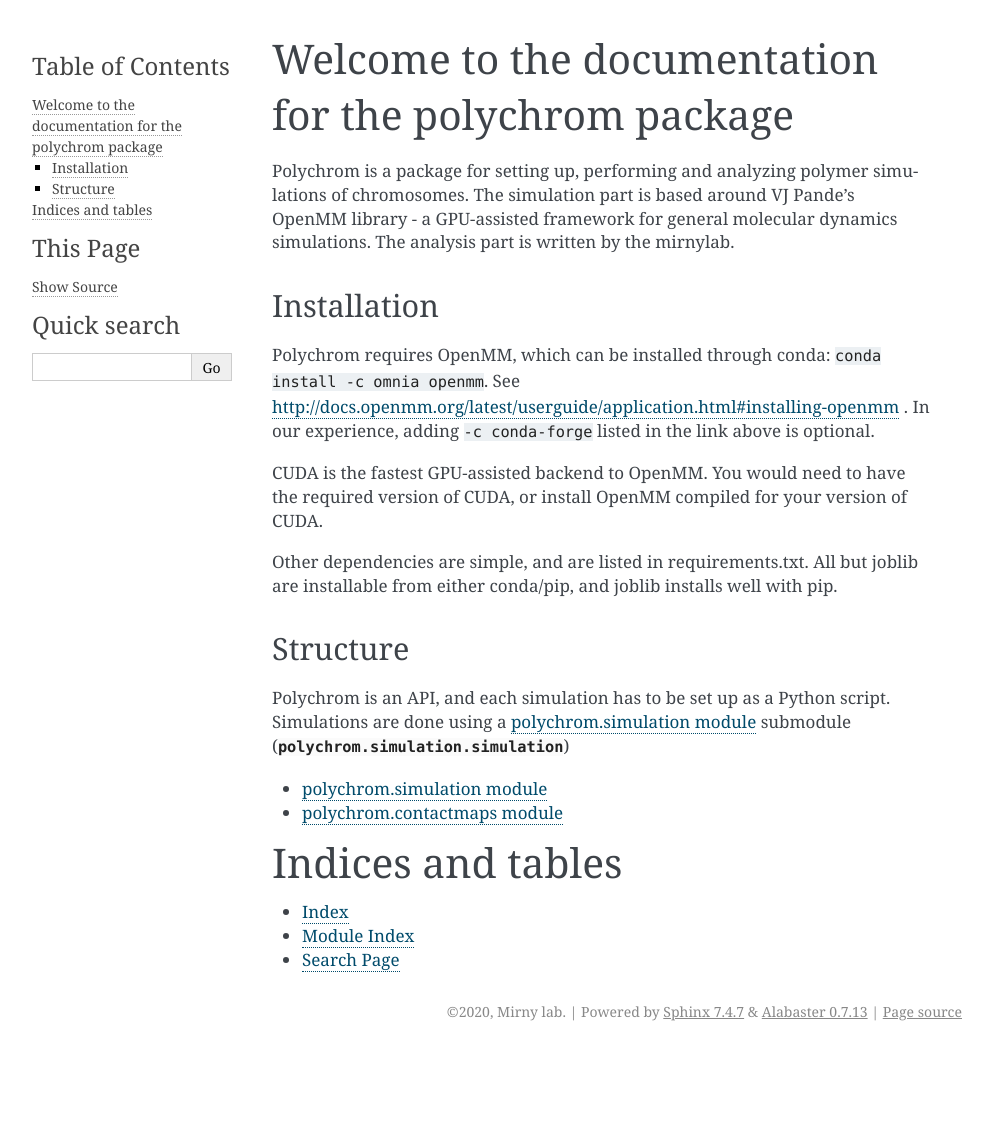
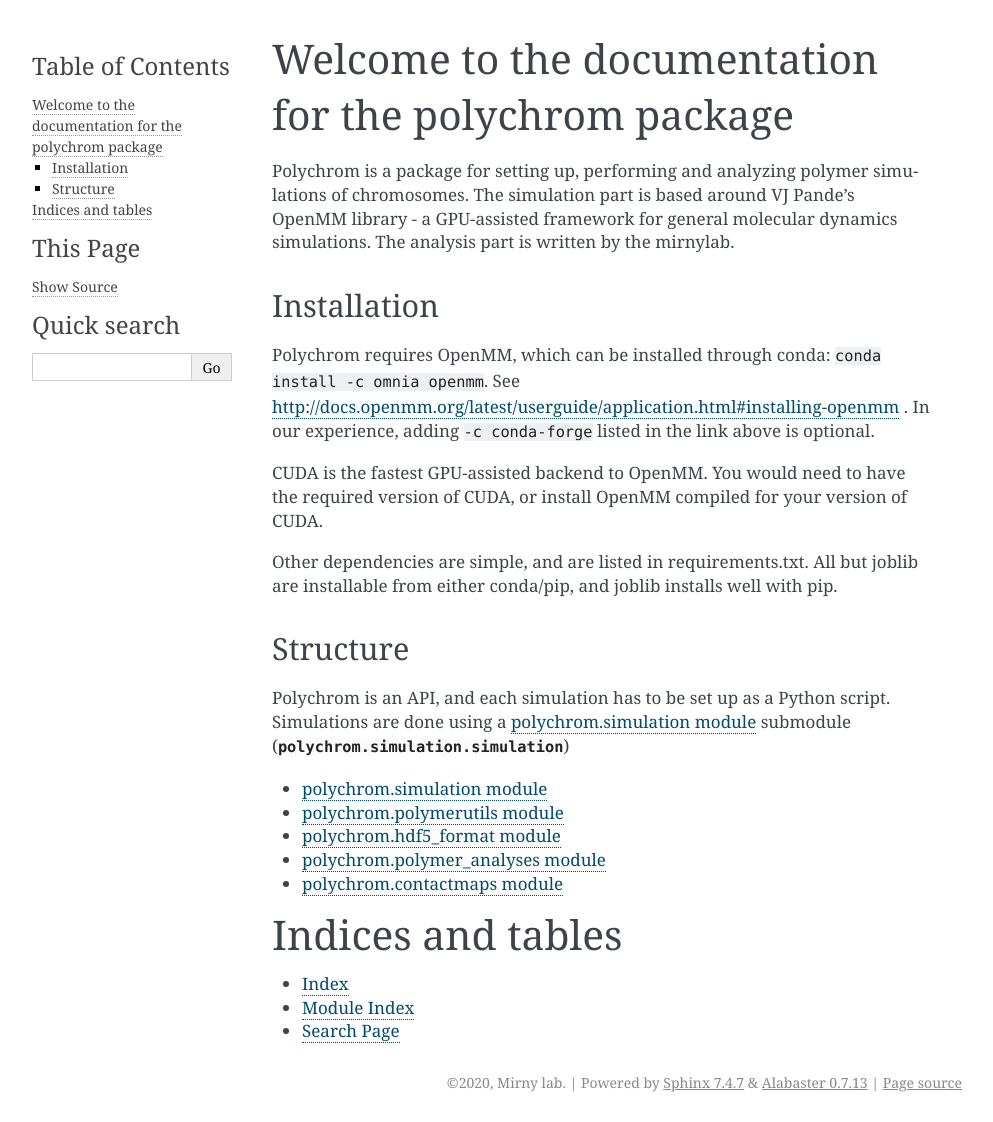
Before and after one commit to open2c/polychrom, a Sphinx documentation site: the page built from docs/index.rst, in a window 1280 px wide. Shown: the whole page, without its empty margins (148-1141 px from the left). Built offline with Sphinx 7.4.7, drawn with Linux system fonts in a browser that asks for light colours; before the commit the page ends 1051 px from its top, so only the background shows below that.

Commit message:
updated docs

```diff
--- a/docs/index.rst
+++ b/docs/index.rst
@@ -31,7 +31,11 @@
    :maxdepth: 2
 
    polychrom.simulation
+   polychrom.polymerutils
+   polychrom.hdf5_format
+   polychrom.polymer_analyses
    polychrom.contactmaps
+
 
 
 Indices and tables
```
